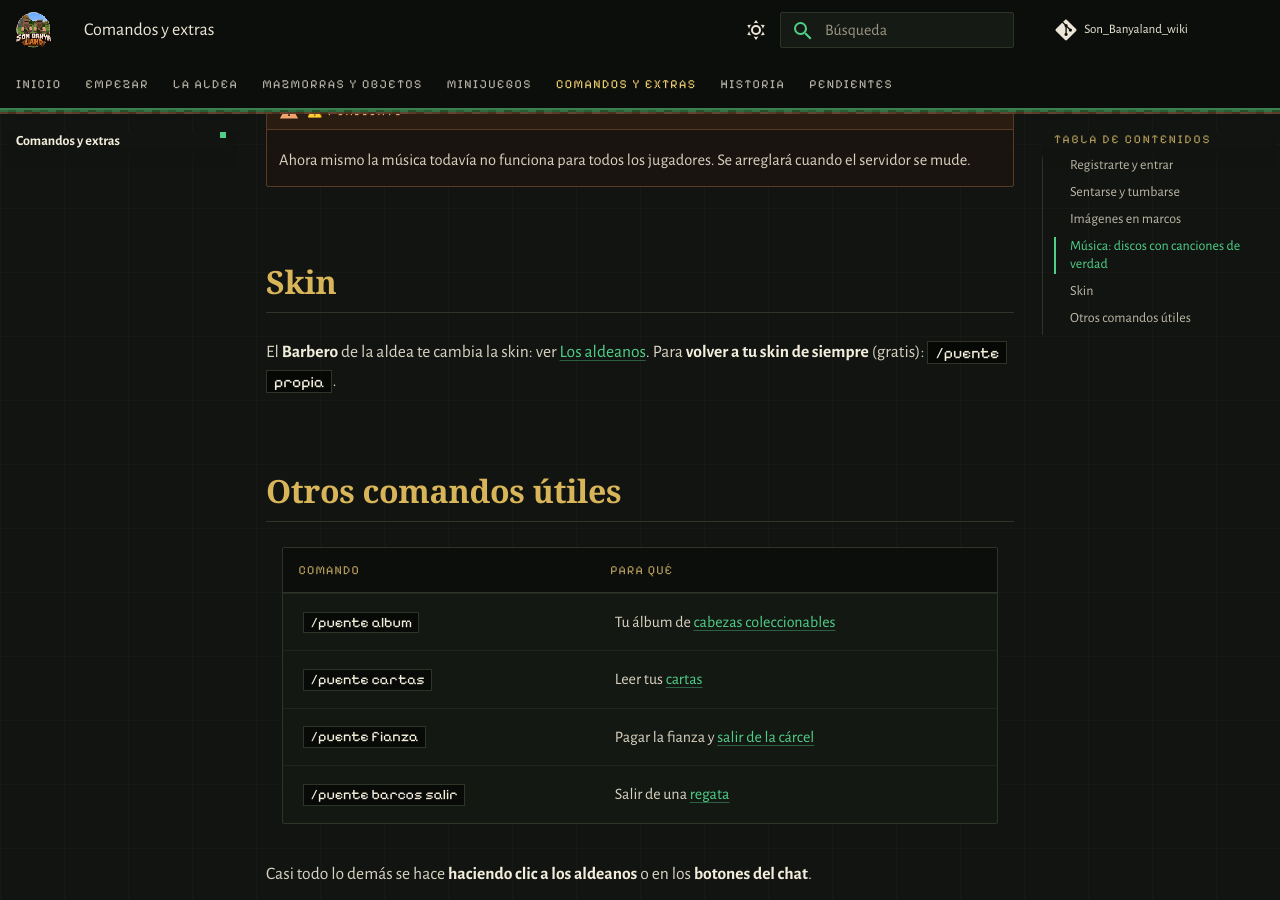
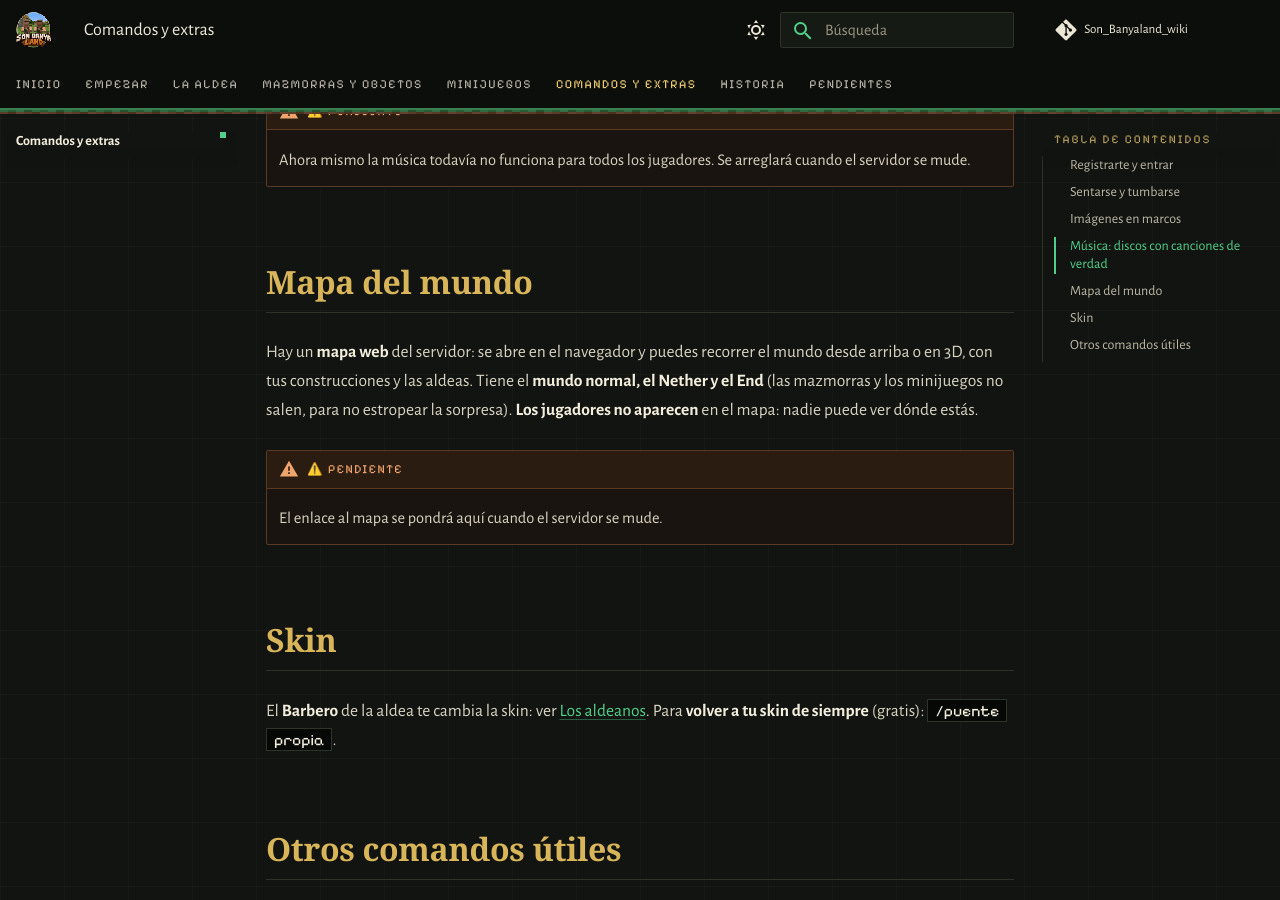
Before and after one commit to PigPilgrim/Son_Banyaland_wiki, an MkDocs documentation site: the page built from docs/plugins.md, in a window 1280 px wide and 900 px high, scrolled down 1902 px. Built offline with MkDocs 1.6.1 and Material for MkDocs 9.7.7, drawn with Linux system fonts in a browser that asks for light colours; some web fonts are replaced; comment, search, counter and statistics services are not loaded.

Commit message:
Mapa del mundo (BlueMap): qué se ve y que los jugadores no salen; enlace pendiente
Co-Authored-By: Claude Opus 5.5 <noreply@anthropic.com>
Claude-Session: https://claude.ai/code/session_014ZAtgm9KHhUsQr9KWuPTgU

```diff
--- a/docs/plugins.md
+++ b/docs/plugins.md
@@ -55,6 +55,15 @@ ofrece un **paquete de recursos**: **acéptalo**, o no oirás las canciones. Los
 !!! warning "⚠️ PENDIENTE"
     Ahora mismo la música todavía no funciona para todos los jugadores. Se arreglará cuando el servidor se mude.
 
+## Mapa del mundo
+
+Hay un **mapa web** del servidor: se abre en el navegador y puedes recorrer el mundo desde arriba o en 3D, con tus
+construcciones y las aldeas. Tiene el **mundo normal, el Nether y el End** (las mazmorras y los minijuegos no salen,
+para no estropear la sorpresa). **Los jugadores no aparecen** en el mapa: nadie puede ver dónde estás.
+
+!!! warning "⚠️ PENDIENTE"
+    El enlace al mapa se pondrá aquí cuando el servidor se mude.
+
 ## Skin
 
 El **Barbero** de la aldea te cambia la skin: ver [Los aldeanos](aldeanos.md#barbero). Para **volver a tu skin de
```
Also changed, not shown: docs/pendientes.md (+1 -0 lines).
